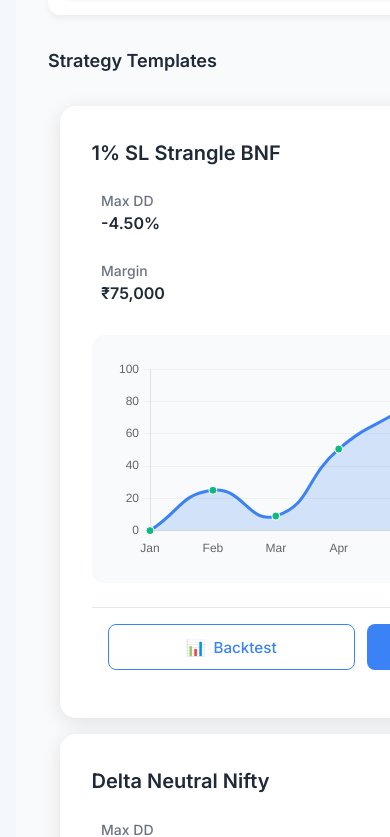
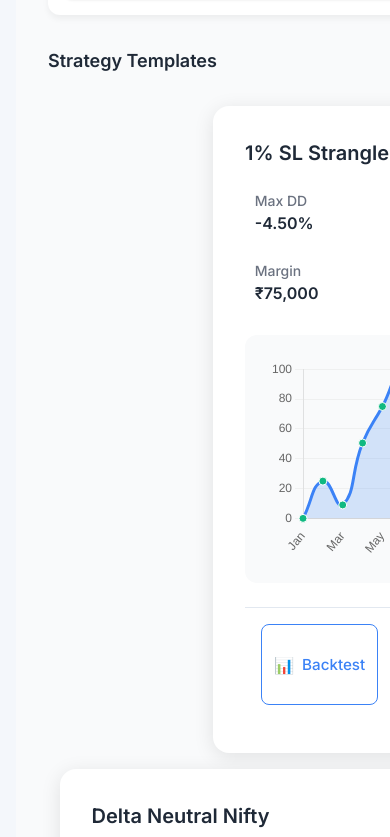
Before and after one commit to sudhanshu2070/last-trade, a React (Vite) app: page / in a window 390 px wide. Shown: the part 1116-1953 px from the top of the page. Built offline with nearby package versions, Linux system fonts and the light colour scheme.

Commit message:
Dashboard's responsiveness 0.5

```diff
--- a/src/components/Dashboard/Dashboard.module.css
+++ b/src/components/Dashboard/Dashboard.module.css
@@ -103,7 +103,8 @@
   display: flex;
   grid-template-columns: repeat(auto-fit, minmax(400px, 1fr));
   gap: 24px; /* Space between strategy cards */
-  flex-wrap: wrap; /* Allow wrapping on smaller screens */
+  flex-wrap: nowrap; /* Prevent wrapping */
+  justify-content: space-between; /* Space between cards */
   width: 100%; /* Full width of the container */
 }
 
--- a/src/components/StrategyTemplate/StrangleStrategy/StrangleStrategy.module.css
+++ b/src/components/StrategyTemplate/StrangleStrategy/StrangleStrategy.module.css
@@ -3,7 +3,7 @@
     border-radius: 16px;
     box-shadow: 0 4px 20px rgba(0, 0, 0, 0.1);
     padding: 2rem;
-    width: 100%;
+    width: 47%;
     max-width: 600px;
     margin: 0 auto;
   }
```
